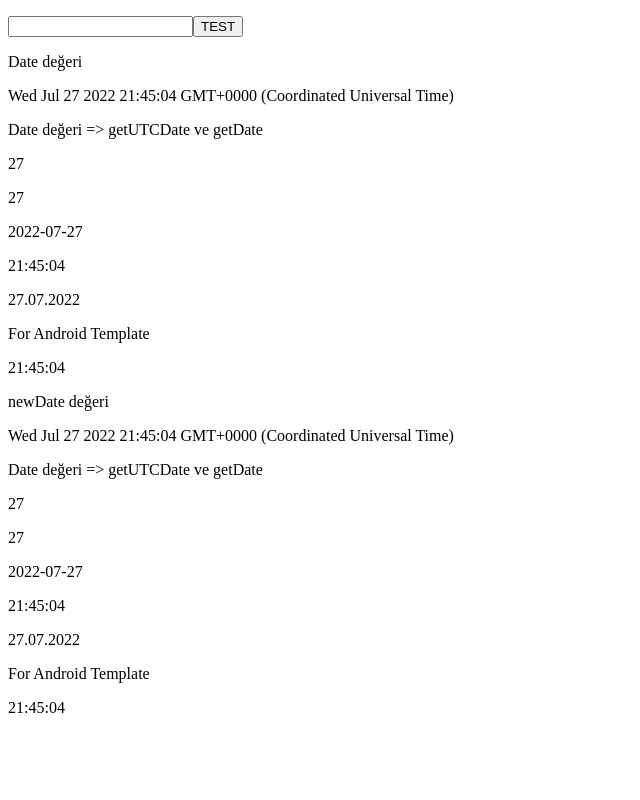
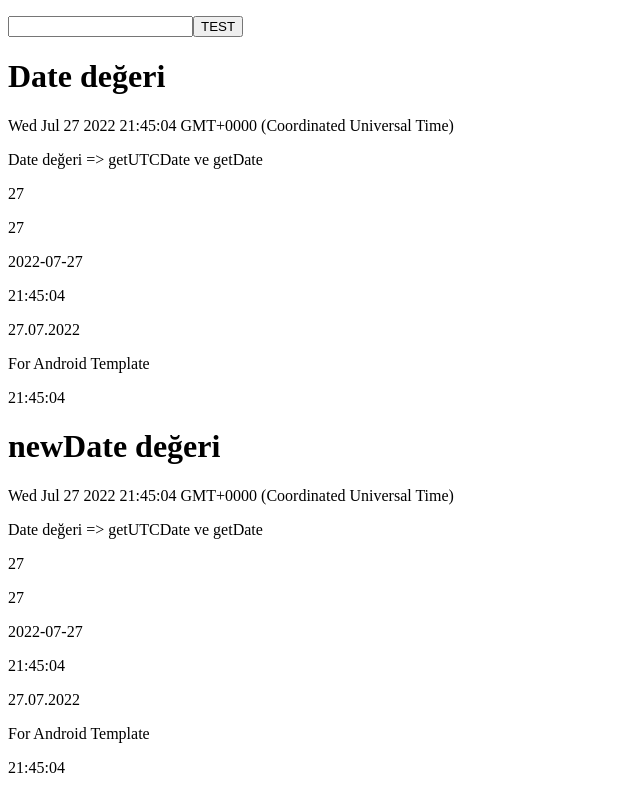
Before and after one commit to osmcgrgenc/osmcgrgenc.github.io, a plain HTML site: page dateTimeTest.html in a window 1280 px wide. Shown: the whole page, without its empty margins (0-640 px from the left). Drawn offline with Linux system fonts and the light colour scheme.

Commit message:
Update dateTimeTest.html

```diff
--- a/dateTimeTest.html
+++ b/dateTimeTest.html
@@ -17,7 +17,7 @@
         </p>
     </div>
     <div>
-        <p>Date değeri</p>
+        <h1>Date değeri</h1>
         <p id="dateHali"></p>
     </div>
     <div>
@@ -31,7 +31,7 @@
         <p id="dateHaliFullDate4"></p>
     </div>
     <div>
-        <p>newDate değeri</p>
+        <h1>newDate değeri</h1>
         <p id="newDateHali"></p>
     </div>
     <div>
```
